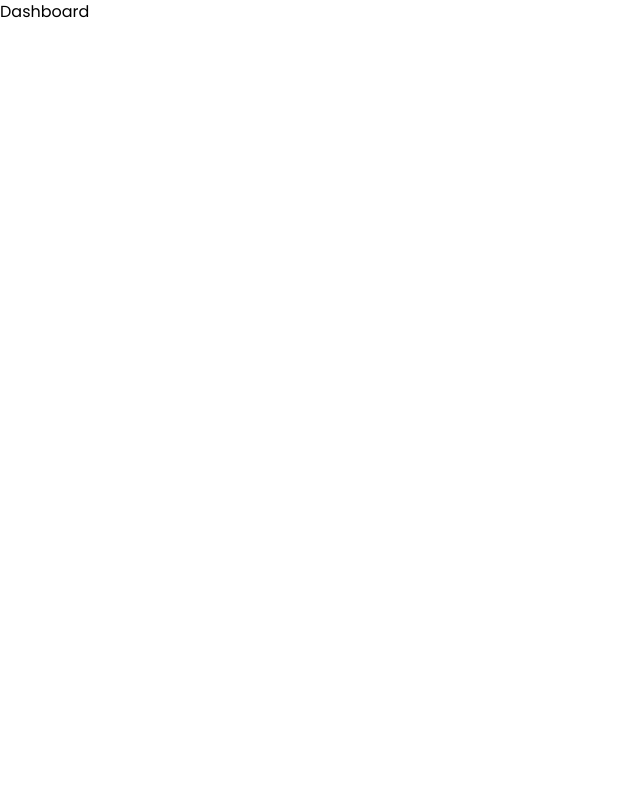
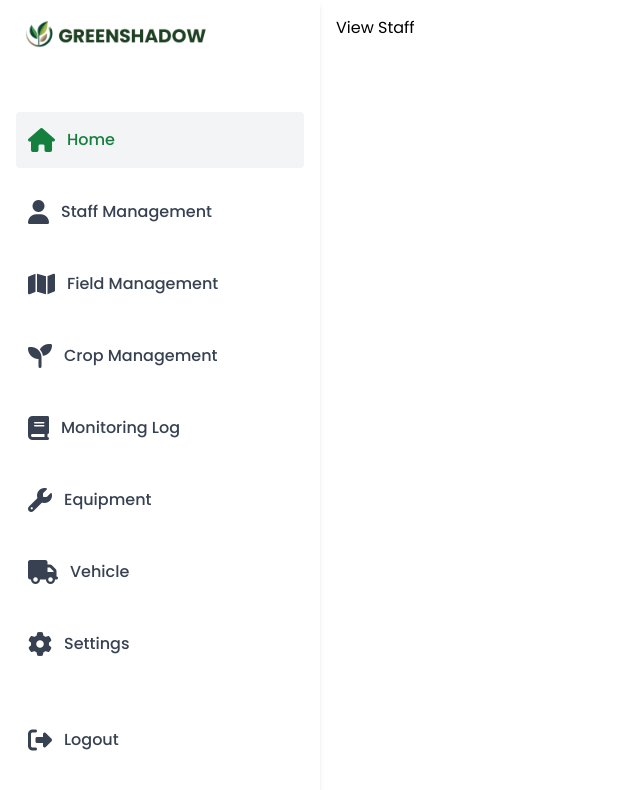
Before and after one commit to charakamihiranga/cropmonitor-frontend-react, a React (Vite) app: page /staff in a window 1280 px wide. Shown: the top 790 px of the page, without its empty margins (0-640 px from the left). Built offline with nearby package versions, Linux system fonts and the light colour scheme.

Commit message:
Add navigation component and routing setup; include Font Awesome and React Router

```diff
--- a/package.json
+++ b/package.json
@@ -10,8 +10,10 @@
     "preview": "vite preview"
   },
   "dependencies": {
+    "@fortawesome/fontawesome-free": "^6.7.2",
     "react": "^18.3.1",
-    "react-dom": "^18.3.1"
+    "react-dom": "^18.3.1",
+    "react-router-dom": "^7.1.1"
   },
   "devDependencies": {
     "@eslint/js": "^9.17.0",
--- a/src/App.tsx
+++ b/src/App.tsx
@@ -1,11 +1,23 @@
 import Dashboard from "./component/Dashboard.tsx";
+import {createBrowserRouter, RouterProvider} from "react-router-dom";
+import RootLayout from "./component/RootLayout.tsx";
+import ViewStaff from "./pages/ViewStaff.tsx";
 
 
 function App() {
-
+  const routes = createBrowserRouter([
+      {
+          path: '',
+          element: <RootLayout />,
+          children: [
+              {path: '', element: <Dashboard />},
+              {path: '/staff', element: <ViewStaff />},
+          ]
+      }
+  ])
   return (
     <>
-      <Dashboard />
+      <RouterProvider router={routes} />
     </>
   )
 }
--- a/src/component/Dashboard.tsx
+++ b/src/component/Dashboard.tsx
@@ -1,9 +1,9 @@
 
 function Dashboard() {
     return (
-        <>
-            <h1>Dashboard</h1>
-        </>
+        <div>
+            Dashboard
+        </div>
     );
 }
 
--- /dev/null
+++ b/src/component/Navigation.tsx
@@ -0,0 +1,78 @@
+import greenshadowImg from '../assets/img/greenshadow.png';
+import '@fortawesome/fontawesome-free/css/all.min.css';
+import { useState } from 'react';
+import {Link} from "react-router-dom";
+
+function Navigation({ isOpen}) {
+    const [activeItem, setActiveItem] = useState('home');
+    const [isMenuOpen, setMenuOpen] = useState(false);
+
+    const menuItems = [
+        { id: 'home', label: 'Home', icon: 'fa-house', path: '/' },
+        { id: 'staff', label: 'Staff Management', icon: 'fa-user', path: '/staff' },
+        { id: 'field', label: 'Field Management', icon: 'fa-map', path: '/field' },
+        { id: 'crop', label: 'Crop Management', icon: 'fa-seedling', path: '/crop' },
+        { id: 'mlog', label: 'Monitoring Log', icon: 'fa-book', path: '/mlog' },
+        { id: 'equipment', label: 'Equipment', icon: 'fa-wrench', path: '/equipment' },
+        { id: 'vehicle', label: 'Vehicle', icon: 'fa-truck', path: '/vehicle' },
+        { id: 'settings', label: 'Settings', icon: 'fa-gear', path: '/settings' },
+        { id: 'logout', label: 'Logout', icon: 'fa-right-from-bracket', path: '/logout' },
+    ];
+
+    return (
+        <div className="relative">
+            {/* Burger Button */}
+            {!isMenuOpen && (
+                <button
+                    className="md:hidden fixed top-4 left-4 z-30 text-gray-500 hover:text-green-700"
+                    onClick={() => setMenuOpen(!isMenuOpen)}
+                >
+                    <i className={`fas ${isMenuOpen ? '' : 'fa-bars'} text-2xl`}></i>
+                </button>
+            )}
+            {/* Sidebar */}
+            <aside
+                className={`bg-white shadow-md fixed z-40 h-full transition-transform transform ${
+                    isMenuOpen || isOpen ? 'translate-x-0' : '-translate-x-full'
+                } md:translate-x-0 w-80`}
+            >
+                <div className="p-4 flex justify-between items-center">
+                    <img src={greenshadowImg} alt="logo" className="h-10" />
+                    <button
+                        className="md:hidden text-gray-500 hover:text-green-700"
+                        onClick={() => setMenuOpen(false)}
+                    >
+                        <i className="fas fa-times text-2xl"></i>
+                    </button>
+                </div>
+                <nav className="p-4 mt-6 space-y-4">
+                    {menuItems.map((item) => (
+                        <Link
+                            key={item.id}
+                            to={item.path}
+                            id={`${item.id}-btn`}
+                            onClick={() => {
+                                setActiveItem(item.id);
+                                setMenuOpen(false);
+                            }}
+                            className={`flex items-center text-base font-medium rounded w-full py-2 pl-3 transition-all ${
+                                activeItem === item.id
+                                    ? 'bg-gray-100 text-green-700'
+                                    : 'text-gray-700 hover:bg-gray-100 hover:text-green-700'
+                            } ${item.id === 'logout' ? 'fixed bottom-8' : '' } `}
+                        >
+                            <i
+                                className={`fas ${item.icon} mr-3 text-2xl py-2 ${
+                                    activeItem === item.id ? 'text-green-700' : ''
+                                } `}
+                            ></i>
+                            <span>{item.label}</span>
+                        </Link>
+                    ))}
+                </nav>
+            </aside>
+        </div>
+    );
+}
+
+export default Navigation;
--- /dev/null
+++ b/src/component/RootLayout.tsx
@@ -0,0 +1,19 @@
+import React from 'react';
+import Navigation from "./Navigation.tsx";
+import {Outlet} from "react-router-dom";
+
+function RootLayout() {
+    return (
+        <div className="flex">
+            {/* Sidebar */}
+            <Navigation/>
+
+            {/* Main Content Area */}
+            <main className="flex-1 p-4 md:ml-80">
+                <Outlet/>
+            </main>
+        </div>
+    );
+}
+
+export default RootLayout;
--- a/src/index.css
+++ b/src/index.css
@@ -1,4 +1,5 @@
 @import url('https://fonts.googleapis.com/css2?family=Poppins:ital,wght@0,100;0,200;0,300;0,400;0,500;0,600;0,700;0,800;0,900;1,100;1,200;1,300;1,400;1,500;1,600;1,700;1,800;1,900&display=swap');
+
 
 @tailwind base;
 @tailwind components;
--- /dev/null
+++ b/src/pages/ViewStaff.tsx
@@ -0,0 +1,10 @@
+
+function ViewStaff() {
+    return (
+        <div>
+            View Staff
+        </div>
+    );
+}
+
+export default ViewStaff;
--- a/tailwind.config.js
+++ b/tailwind.config.js
@@ -3,6 +3,7 @@ export default {
   content: [
     "./index.html",
     "./src/**/*.{js,ts,jsx,tsx}",
+    './node_modules/@fortawesome/fontawesome-free/**/*.css',
   ],
   theme: {
     extend: {
```
Also changed, not shown: 1 other file (tests, documents, lock files or other folders).
